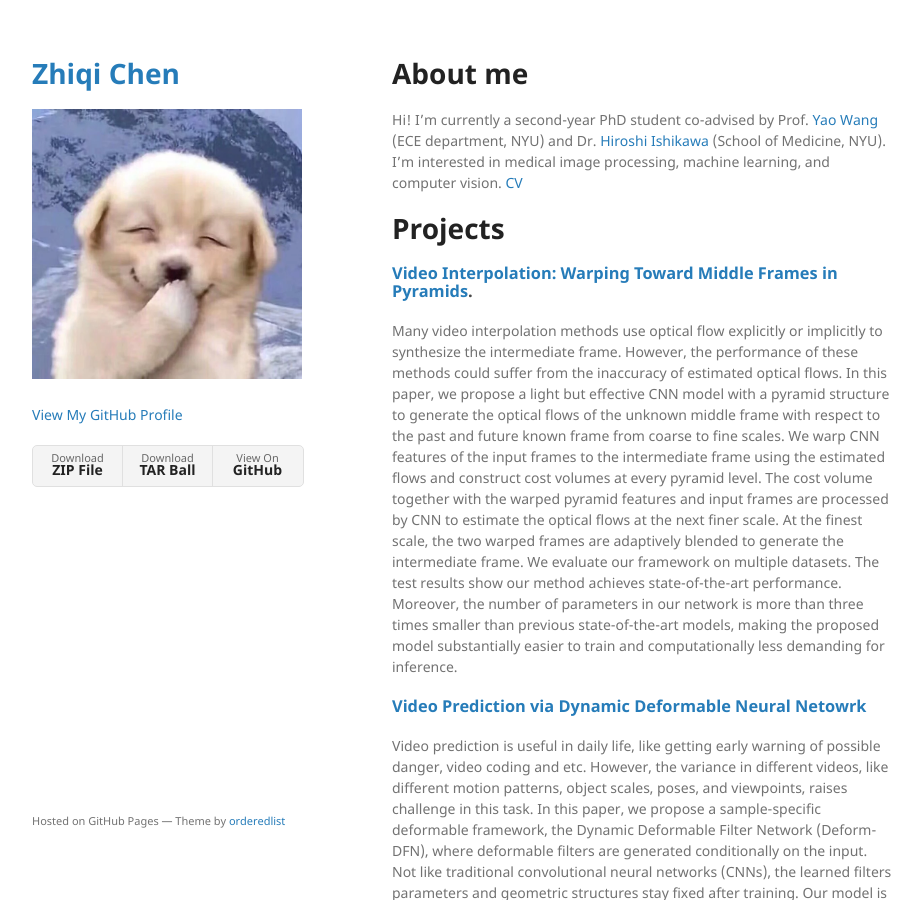
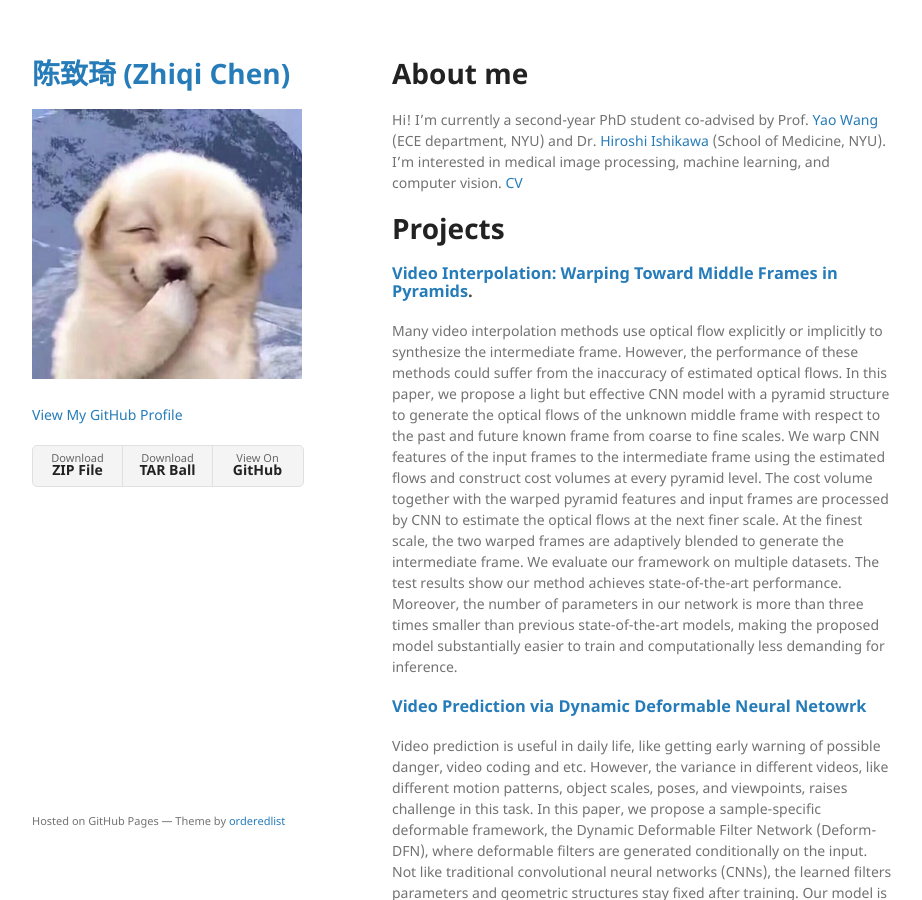
Before and after one commit to zhiqiiiiiii/zhiqiiiiiii.github.io, a Jekyll site: the page built from index.md, in a window 1280 px wide and 900 px high. Shown: the whole window, without its empty margins (178-1100 px from the left). Built offline with Jekyll 4.4.1, drawn with Linux system fonts in a browser that asks for light colours; the repository's description, which GitHub fills in, is left out; our own code applies the rules of GitHub Pages for plain Markdown files.

Commit message:
changed name

```diff
--- a/_config.yml
+++ b/_config.yml
@@ -1,4 +1,4 @@
-title: Zhiqi Chen
+title: 陈致琦 (Zhiqi Chen)
 logo: /assets/img/dog.png
 #description:
 show_downloads: true
```
